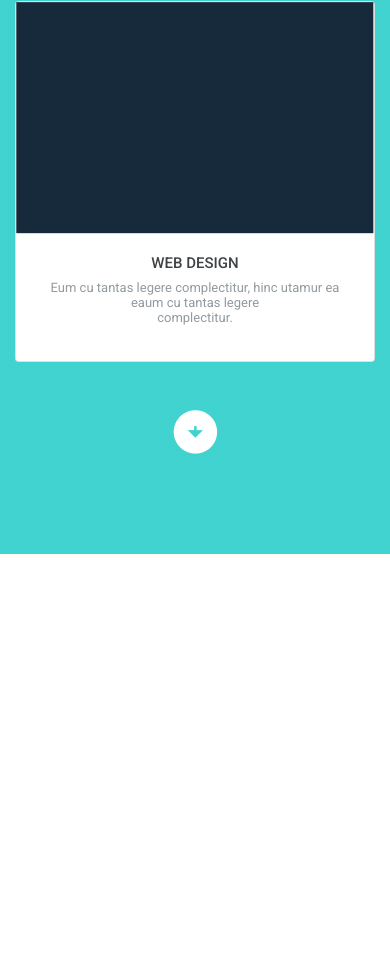
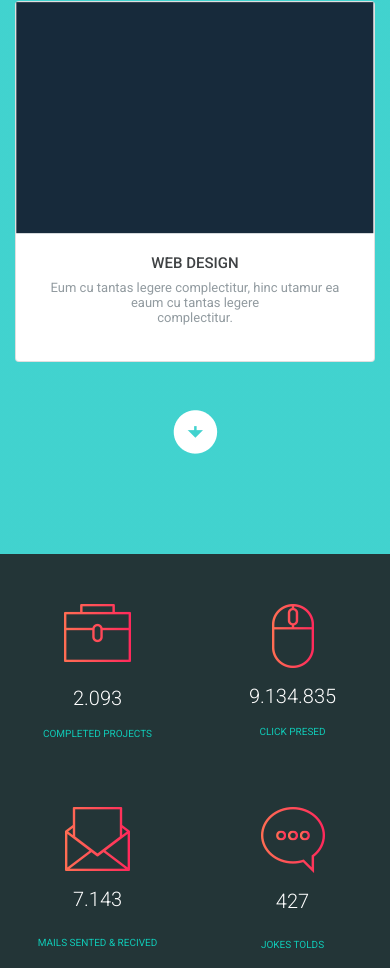
Before and after one commit to jeffersonrucu/Zoom, a plain HTML site: page index.html in a window 390 px wide. Shown: the part 7111-8079 px from the top of the page. Before the commit the page ends 7665 px from the top, so only its background shows below. Drawn offline with nearby package versions, Linux system fonts and the light colour scheme.

Commit message:
Cria sessão status

```diff
--- a/css/main.css
+++ b/css/main.css
@@ -10,6 +10,10 @@
 
 .background-red{
     background: linear-gradient(180deg, #FF6C54 0%, #FF2B59 100%);
+}
+
+.background-grey{
+    background: #233537;
 }
 
 /******** Margin **********/
@@ -26,6 +30,9 @@
     margin-top: ;
 }
 
+.margin-status{
+    padding: 50px 0px;
+}
 /******** title **********/
 
 .title-primary{
@@ -64,6 +71,13 @@
 
 }
 
+.title-status{
+    font-family: Roboto;
+    font-weight: 300;
+    font-size: 20px;
+    color: #FFFFFF;
+}
+
 /******** text **********/
 
 .text-sub{
@@ -97,6 +111,20 @@
     font-family: Roboto;
     font-size: 20px;
     color: #FFFFFF;
+}
+
+.text-blue{
+    font-family: Roboto;
+    font-size: 13px;
+    line-height: 15px;
+    color: #10CAB7;
+}
+
+.text-blue-sm{
+    font-family: Roboto;
+    font-size: 10px;
+    line-height: 15px;
+    color: #10CAB7;
 }
 
 /******** buttons **********/
--- a/index.html
+++ b/index.html
@@ -301,8 +301,8 @@
                         </div>
                     </div>
 
+                    <!--Dispĺay md-->
                     <div class="d-lg-none">
-
                         <div class="card-deck text-center">
                             <div class="card">
                                 <img class="" src="img/FUndo_azul.png" alt="">
@@ -420,6 +420,73 @@
             </div>
         </section>
 
+        <section class="background-grey">
+            <div class="container">
+                <div class="margin-status d-none d-md-block">
+                    <div class="row">
+                        <div class="col-3 text-center ">
+                            <img src="img/Icon_caixa.png">
+                            <h4 class="title-secondary mt-3">2.093</h4>
+                            <p class="text-blue mt-3">COMPLETED PROJECTS</p>
+                        </div>
+
+                        <div class="col-3 text-center">
+                            <img src="img/Icon_mouse.png">
+                            <h4 class="title-secondary mt-3">9.134.835 </h4>
+                            <p class="text-blue mt-3">CLICK PRESED</p>
+                        </div>
+
+                        <div class="col-3 text-center">
+                            <img src="img/Icon_carta.png">
+                            <h4 class="title-secondary mt-3">7.143</h4>
+                            <p class="text-blue mt-3">MAILS SENTED & RECIVED</p>
+                        </div>
+
+                        <div class="col-3 text-center">
+                            <img src="img/Icon_chat.png">
+                            <h4 class="title-secondary mt-3">427</h4>
+                            <p class="text-blue mt-3">JOKES TOLDS</p>
+                        </div>
+                    </div>
+                </div>
+
+                <!--Dispĺay sm-->
+                <div class="margin-status d-md-none">
+                    <div class="row">
+                        <div class="col-6 text-center ">
+                            <img src="img/Icon_caixa.png">
+                            <h4 class="title-status mt-4">2.093</h4>
+                            <p class="text-blue-sm mt-3">COMPLETED PROJECTS</p>
+                        </div>
+
+                        <div class="col-6 text-center">
+                            <img src="img/Icon_mouse.png">
+                            <h4 class="title-status mt-3">9.134.835 </h4>
+                            <p class="text-blue-sm mt-3">CLICK PRESED</p>
+                        </div>
+                    </div>
+                </div>
+
+                <div class="d-md-none">
+                    <div class="row">
+                        <div class="col-6 text-center">
+                            <img src="img/Icon_carta.png">
+                            <h4 class="title-status mt-3">7.143</h4>
+                            <p class="text-blue-sm mt-4">MAILS SENTED & RECIVED</p>
+                        </div>
+
+                        <div class="col-6 text-center">
+                            <img src="img/Icon_chat.png">
+                            <h4 class="title-status mt-3">427</h4>
+                            <p class="text-blue-sm mt-4">JOKES TOLDS</p>
+                        </div>
+                    </div>
+                </div>
+
+
+            </div>
+        </section>
+
 
 
 
```
